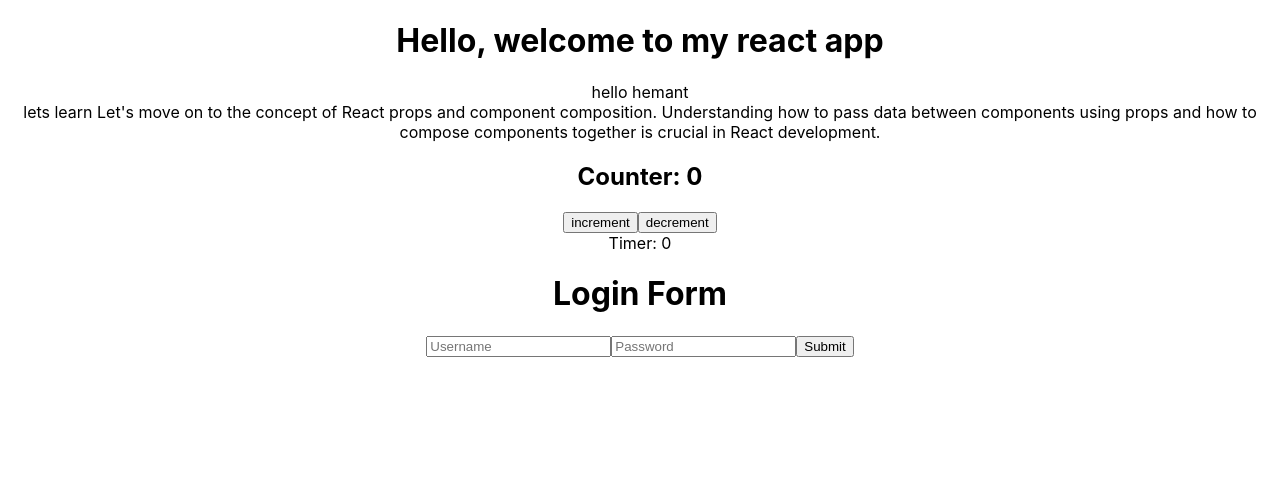
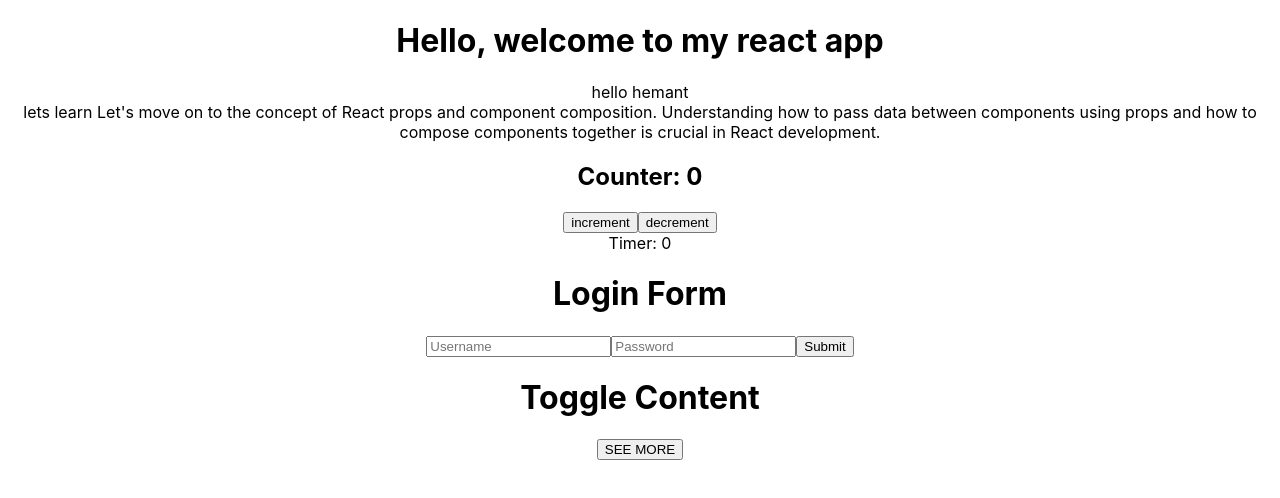
Before and after one commit to hemantjayas/reactjs-all, a React (Create React App) app: page / in a window 1280 px wide. Shown: the top 498 px of the page. Built offline with nearby package versions, Linux system fonts and the light colour scheme.

Commit message:
toggle Content

```diff
--- a/src/App.jsx
+++ b/src/App.jsx
@@ -5,6 +5,7 @@ import { ParentComponent } from './components/ParentComponent';
 import { Counter } from './components/Counter/Counter';
 import { Timer } from './components/Timer/Timer';
 import { LoginForm } from './components/LoginForm/LoginForm';
+import { ToggleContent } from './components/ToggleContent/ToggleContent';
 function App() {
 
 
@@ -15,6 +16,7 @@ function App() {
       <Counter/>
       <Timer/>
       <LoginForm/>
+      <ToggleContent/>
 
     </div>
   );
--- /dev/null
+++ b/src/components/ToggleContent/ToggleContent.jsx
@@ -0,0 +1,16 @@
+import React, { useState } from 'react'
+
+export const ToggleContent = () => {
+    const [toggle, setToggle] = useState(false);
+
+    const handleToggle = () => {
+        toggle ? setToggle(false) : setToggle(true)
+    }
+    return (
+        <div>
+            <h1>Toggle Content</h1>
+            <button onClick={handleToggle}>{!toggle ? "SEE MORE" : "SEE LESS"}</button>
+            {toggle ? <p>this is the toggle content which is shown on the clicking the more button and to hide the content click the button again</p> : ""}
+        </div>
+    )
+}
```
